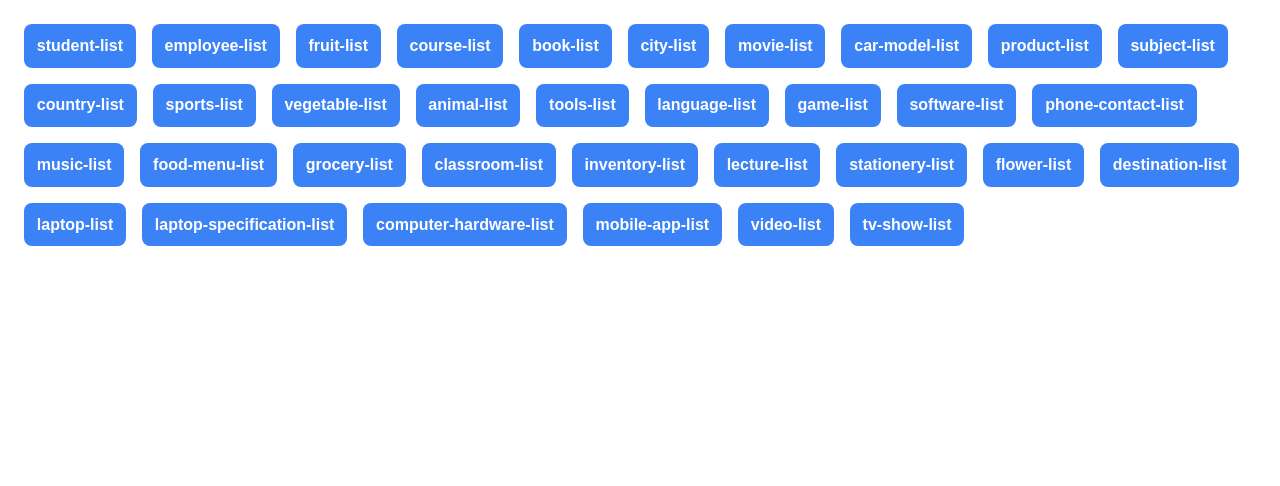
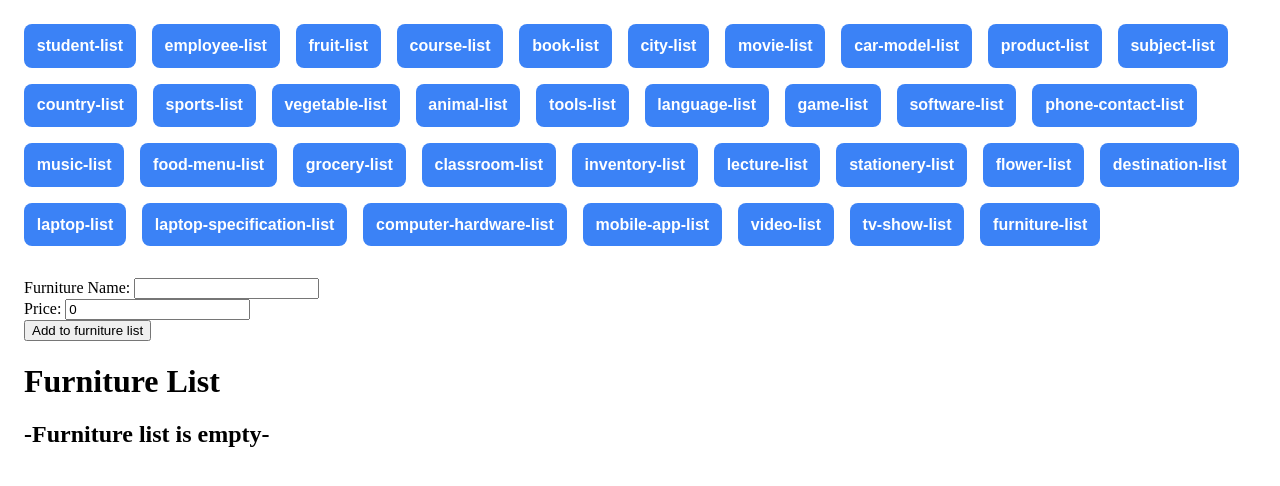
Before and after one commit to devken4u/angular-50-ds-services, an Angular app: page /furniture-list in a window 1280 px wide. Before the commit this address led to /. Shown: the top 486 px of the page. Built offline with nearby package versions, Linux system fonts and the light colour scheme.

Commit message:
feat(furniture list): Added furniture list component

```diff
--- a/src/app/app.module.ts
+++ b/src/app/app.module.ts
@@ -38,6 +38,7 @@ import { ComputerHardwareListComponent } from './computer-hardware-list/computer
 import { MobileAppListComponent } from './mobile-app-list/mobile-app-list.component';
 import { VideoListComponent } from './video-list/video-list.component';
 import { TvShowListComponent } from './tv-show-list/tv-show-list.component';
+import { FurnitureListComponent } from './furniture-list/furniture-list.component';
 
 @NgModule({
   declarations: [
@@ -75,7 +76,8 @@ import { TvShowListComponent } from './tv-show-list/tv-show-list.component';
     ComputerHardwareListComponent,
     MobileAppListComponent,
     VideoListComponent,
-    TvShowListComponent
+    TvShowListComponent,
+    FurnitureListComponent
   ],
   imports: [
     RouterOutlet,
--- a/src/app/app.routes.ts
+++ b/src/app/app.routes.ts
@@ -33,6 +33,7 @@ import { ComputerHardwareListComponent } from './computer-hardware-list/computer
 import { MobileAppListComponent } from './mobile-app-list/mobile-app-list.component';
 import { VideoListComponent } from './video-list/video-list.component';
 import { TvShowListComponent } from './tv-show-list/tv-show-list.component';
+import { FurnitureListComponent } from './furniture-list/furniture-list.component';
 
 export const routes: Routes = [
   { path: '', redirectTo: 'student-list', pathMatch: 'full' },
@@ -73,4 +74,5 @@ export const routes: Routes = [
   { path: 'mobile-app-list', component: MobileAppListComponent },
   { path: 'video-list', component: VideoListComponent },
   { path: 'tv-show-list', component: TvShowListComponent },
+  { path: 'furniture-list', component: FurnitureListComponent },
 ];
--- /dev/null
+++ b/src/app/furniture-list/furniture-list.component.html
@@ -0,0 +1,26 @@
+<main>
+  <div>
+    <label for="name">Furniture Name: </label>
+    <input type="text" id="name" [(ngModel)]="name" />
+    <br />
+    <label for="price">Price: </label>
+    <input type="number" id="price" [(ngModel)]="price" />
+    <br />
+    <button (click)="add()">Add to furniture list</button>
+  </div>
+  <div>
+    <h1>Furniture List</h1>
+    @if( furnitureList.length === 0){
+    <h2>-Furniture list is empty-</h2>
+    }@else{
+    <ol>
+      @for( furniture of furnitureList; track $index){
+      <li [style.marginBottom]="'20px'">
+        Furniture Name: {{ furniture.name }} <br />
+        Price: ${{ furniture.price }}
+      </li>
+      }
+    </ol>
+    }
+  </div>
+</main>
--- /dev/null
+++ b/src/app/furniture-list/furniture-list.component.ts
@@ -0,0 +1,23 @@
+import { Component } from '@angular/core';
+import { Furniture } from '../types';
+
+@Component({
+  selector: 'app-furniture-list',
+  templateUrl: './furniture-list.component.html',
+  styleUrl: './furniture-list.component.css',
+})
+export class FurnitureListComponent {
+  furnitureList: Furniture[] = [];
+
+  name: string = '';
+  price: number = 0;
+
+  add() {
+    this.furnitureList.push({
+      name: this.name,
+      price: this.price,
+    });
+    this.name = '';
+    this.price = 0;
+  }
+}
--- a/src/app/types.ts
+++ b/src/app/types.ts
@@ -157,3 +157,8 @@ export type TVShow = {
   title: string;
   time: string;
 };
+
+export type Furniture = {
+  name: string;
+  price: number;
+};
```
Also changed, not shown: src/app/furniture-list/furniture-list.component.css (added), 1 other file (tests, documents, lock files or other folders).
